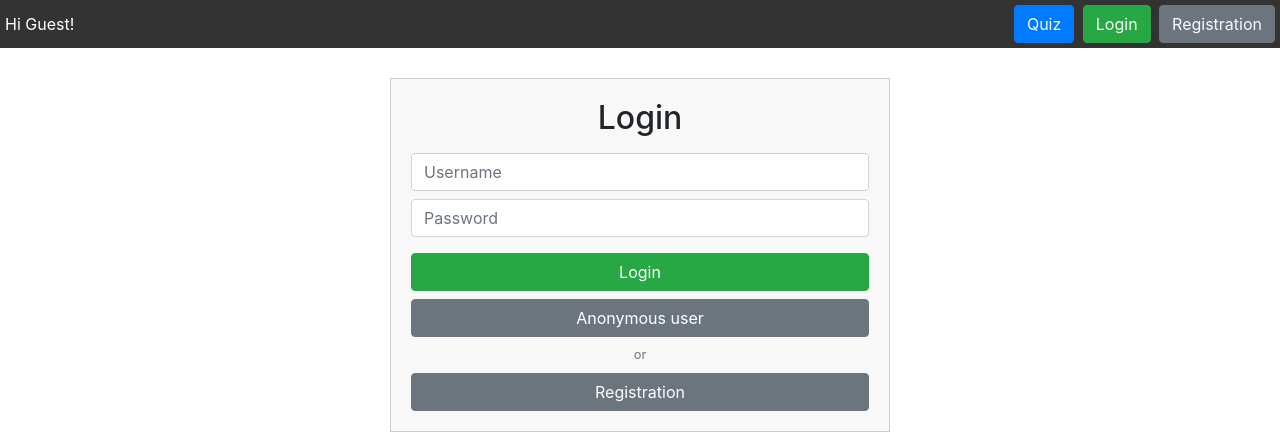
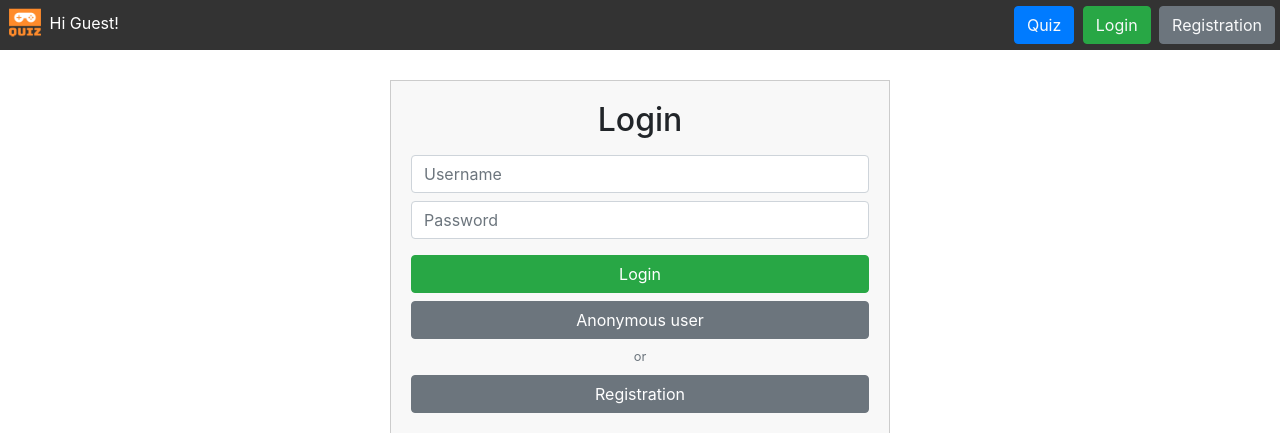
Before and after one commit to FrankN88/quiz-game, a Flask app: page / in a window 1280 px wide. Shown: the top 433 px of the page. Run offline with Flask 2, Linux system fonts and the light colour scheme; some libraries are stand-ins or nearby versions.

Commit message:
Inserted the logo in the header of the site

```diff
--- a/static/css/style.css
+++ b/static/css/style.css
@@ -7,6 +7,10 @@ header{
     color: #fff;
     background: #333;
     padding: 5px;
+}
+
+header img{
+    height: 40px;
 }
 
 /*=======================================================
--- a/templates/header.html
+++ b/templates/header.html
@@ -35,6 +35,8 @@
     <header>
         <!-- app name -->
         <div>
+            <a href="/"><img src="static/images/logo.png"></a>
+
             {% if session.get("username") %}
                 Hi {{session.get("username")}}!
             {% else %}
```
Also changed, not shown: static/images/logo.png (added).
